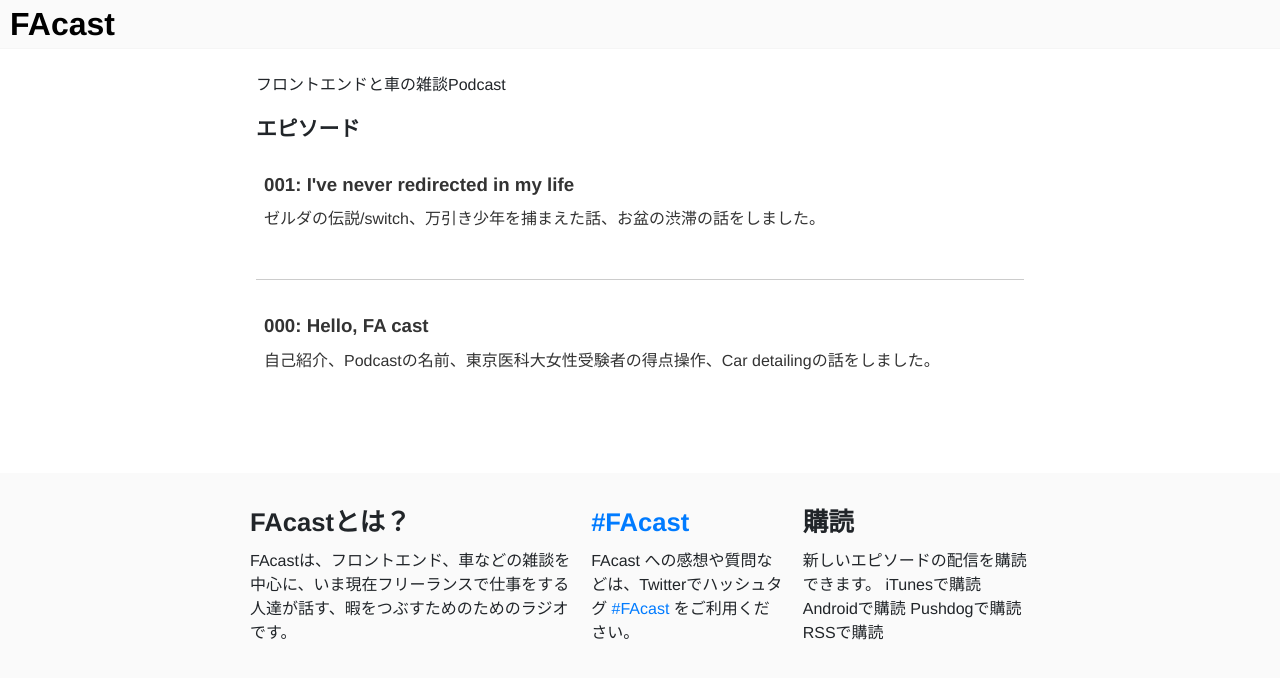
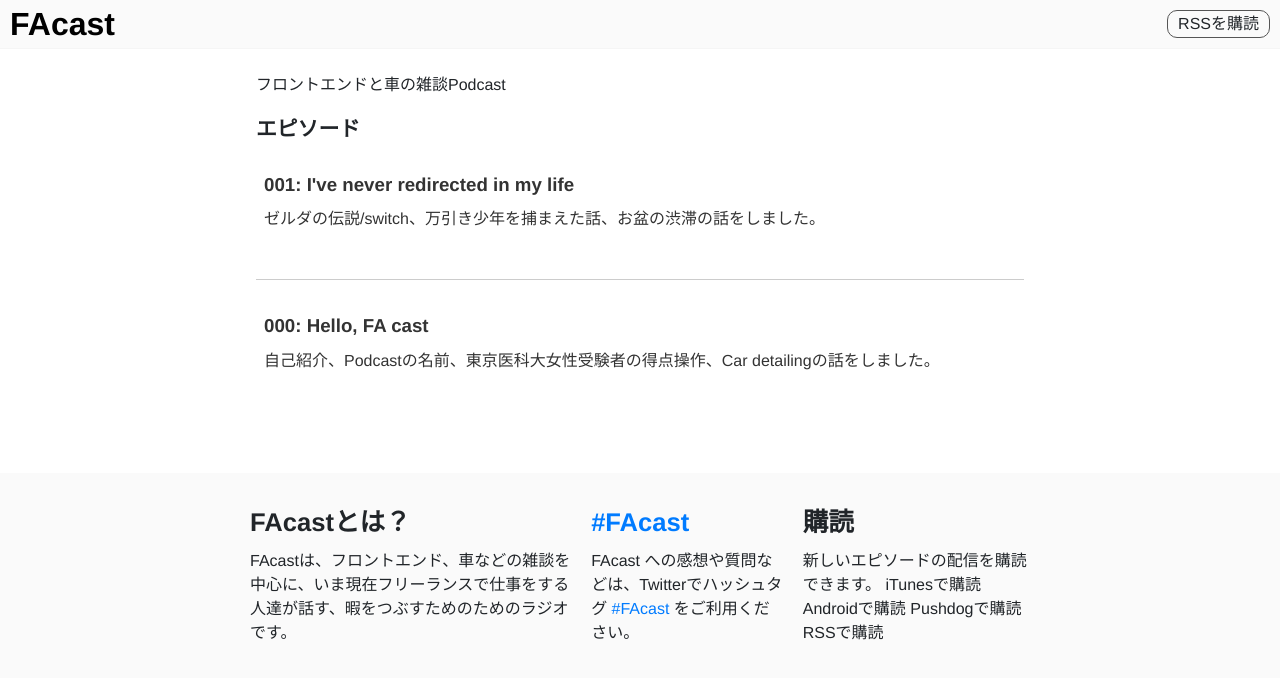
Before and after one commit to wilf312/FAcast, a Vue app: page / in a window 1280 px wide. Shown: the top 678 px of the page. Built offline with nearby package versions, Linux system fonts and the light colour scheme.

Commit message:
RSSボタンの実装

```diff
--- a/src/components/Header.vue
+++ b/src/components/Header.vue
@@ -1,10 +1,10 @@
 <template>
   <div class="Header">
     <div class="HeaderInner">
+      <div class="HeaderLink">
         <h1>
           <router-link :to="{name: 'Top'}" v-text="'FAcast'" />
         </h1>
-
         <transition
           name="fade"
           mode="out-in"
@@ -12,15 +12,45 @@
           <p v-if="!isTopPage"><router-link :to="{name: 'Top'}" v-text="'< 一覧へ戻る'" /></p>
         </transition>
       </div>
+      <div class="rss">
+        <div class="rssButton"
+          @click="copyRss">RSSを購読</div>
+      </div>
+    </div>
   </div>
 </template>
 
 <script>
+import {mapGetters} from 'vuex'
 export default {
   name: 'Header',
   computed: {
     isTopPage () {
       return this.$route.name === 'Top'
+    },
+    ...mapGetters([
+      'config'
+    ])
+  },
+  methods: {
+    copyRss: function () {
+      const rss = this.config.rss
+      const temp = document.createElement('div')
+      temp.appendChild(document.createElement('pre')).textContent = rss
+
+      temp.style.position = 'fixed'
+      temp.style.left = '-100%'
+
+      document.body.appendChild(temp)
+      document.getSelection().selectAllChildren(temp)
+
+      const result = document.execCommand('copy')
+
+      document.body.removeChild(temp)
+
+      if (result) {
+        alert('コピーしました')
+      }
     }
   }
 }
@@ -37,6 +67,12 @@ export default {
 
 .HeaderInner {
   display: flex;
+  align-items: center;
+  justify-content: space-between;
+}
+
+.HeaderLink {
+  display: flex;
   align-items: baseline;
 }
 
@@ -52,4 +88,18 @@ p {
   margin-left: 1rem;
   font-size: 1rem;
 }
+
+.rss {
+  padding: 10px;
+}
+.rssButton {
+  padding: 1px 10px;
+  border: solid 1px #555555;
+  border-radius: 10px;
+  transition: background 0.3s;
+  cursor: pointer;
+}
+.rssButton:hover {
+  background: #dddddd;
+}
 </style>
```
Lines whose indentation alone changed are shown as unchanged.
